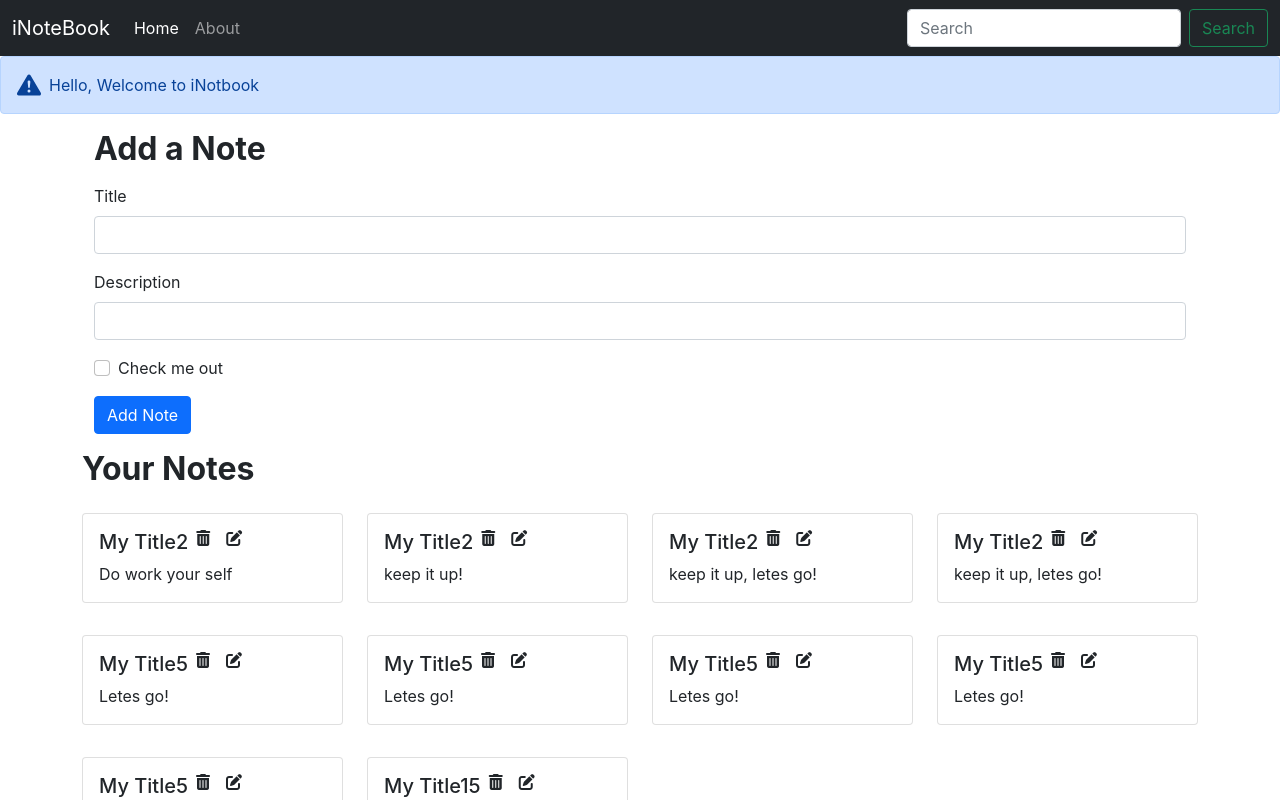
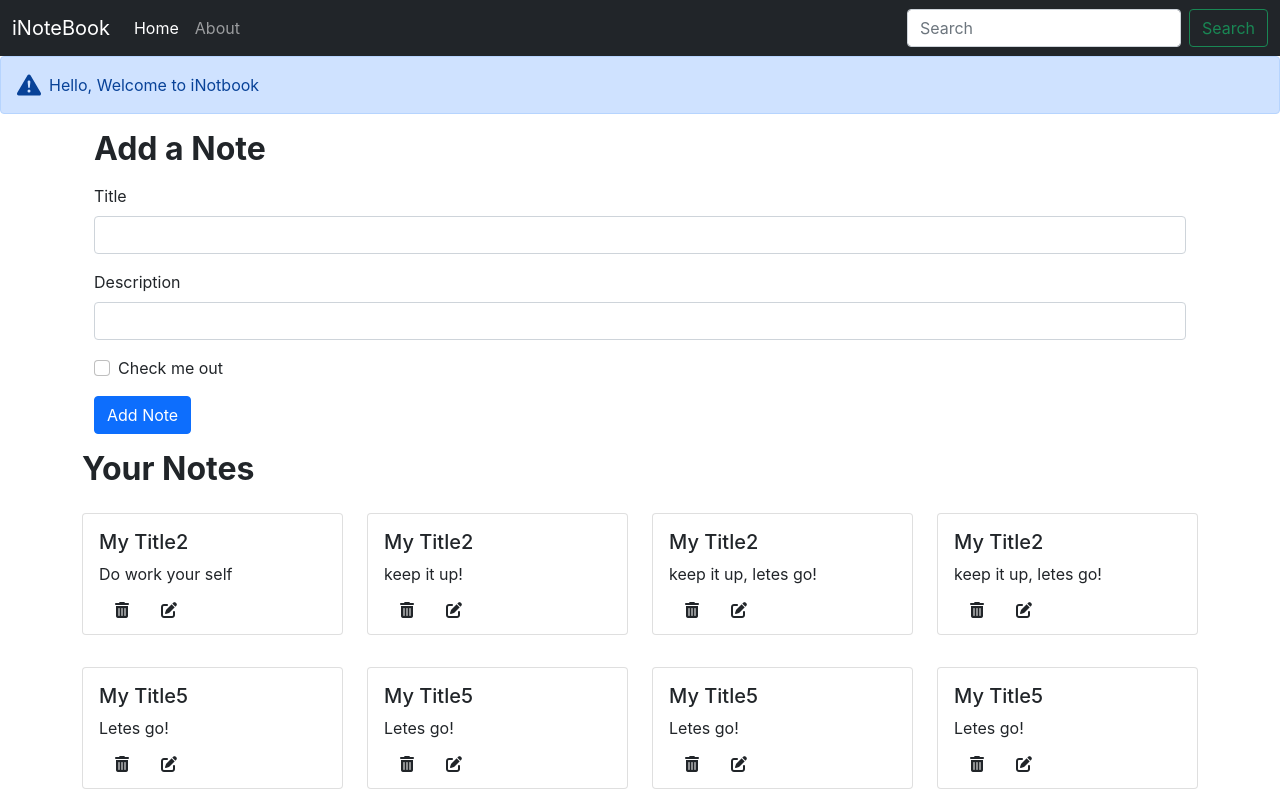
Before and after one commit to Mukeshparmar04/inotbook, a React (Create React App) app: page / in a window 1280 px wide. Shown: the top 800 px of the page. Built offline with nearby package versions, Linux system fonts and the light colour scheme.

Commit message:
Note deleted at clintsite

```diff
--- a/src/components/Navbar.js
+++ b/src/components/Navbar.js
@@ -1,13 +1,10 @@
-import React, { useEffect } from "react";
+import React from "react";
 import { Link, useLocation } from "react-router-dom";
 
 
 
 const Navbar = () => {
   let location = useLocation();
-  useEffect(() => {
-    console.log(location.pathname)
-  }, [location]);
   return (
     <nav className="navbar navbar-expand-lg navbar-dark bg-dark">
       <div className="container-fluid">
--- a/src/components/Noteitem.js
+++ b/src/components/Noteitem.js
@@ -1,17 +1,22 @@
-import React from "react";
+import React, { useContext } from "react";
+import noteContext from "../context/notes/noteContext";
 
 const Noteitem = (props) => {
+  const context = useContext(noteContext);
+  const { deleteNote } = context;
   const { note } = props;
   return (
     <div className="col-md-3 ">
       <div className="card my-3">
         <div className="card-body">
             <div className="d-flex align-item-center">
-          <h5 className="card-title">{note.title}</h5>
-            <i className="fa-solid fa-trash-can mx-2"></i>
-            <i className="fa-solid fa-pen-to-square mx-2"></i>
-          </div>
-          <p className="card-text">{note.description}</p>
+                <h5 className="card-title">{note.title}</h5>
+            </div>
+            <p className="card-text">{note.description}</p>
+            <div className="d-flex align-item-center">
+                <i className="fa-solid fa-trash-can mx-3" onClick={()=>{deleteNote(note._id)}}></i>
+                <i className="fa-solid fa-pen-to-square mx-3"></i>
+            </div>
         </div>
       </div>
     </div>
--- a/src/components/Notes.js
+++ b/src/components/Notes.js
@@ -5,7 +5,7 @@ import AddNote from "./AddNote";
 
 const Notes = () => {
   const context = useContext(noteContext);
-  const { notes, addNote } = context;
+  const { notes } = context;
   return (
     <>
       <AddNote/>
--- a/src/context/notes/NoteState.js
+++ b/src/context/notes/NoteState.js
@@ -102,7 +102,7 @@ const NoteState = (props)=>{
     const addNote = (title, description, tag)=>{
         // Todo: API Call
         const note = {
-            "_id": "6729a7efb6fec6a0f158d1c5b",
+            "_id": "6729a7efb6f25ec6a0f158d1c5b",
             "user": "6799fd92115499fdeb11161d54",
             "title": title,
             "description": description,
@@ -115,8 +115,11 @@ const NoteState = (props)=>{
     }
 
     //  Delete a Note
-    const deleteNode = ()=>{
-
+    // Todo: API Call
+    const deleteNote = (id)=>{
+        console.log("Note deleting.." + id)
+        const newNotes = notes.filter((note)=>{return note._id!==id})
+        setNotes(newNotes)
     }
 
     // Edit a Note
@@ -126,7 +129,7 @@ const NoteState = (props)=>{
 
 
     return(
-        <NoteContext.Provider value={{notes, addNote, deleteNode, editNote}}>
+        <NoteContext.Provider value={{notes, addNote, deleteNote, editNote}}>
             {props.children}
         </NoteContext.Provider>
     )
```
